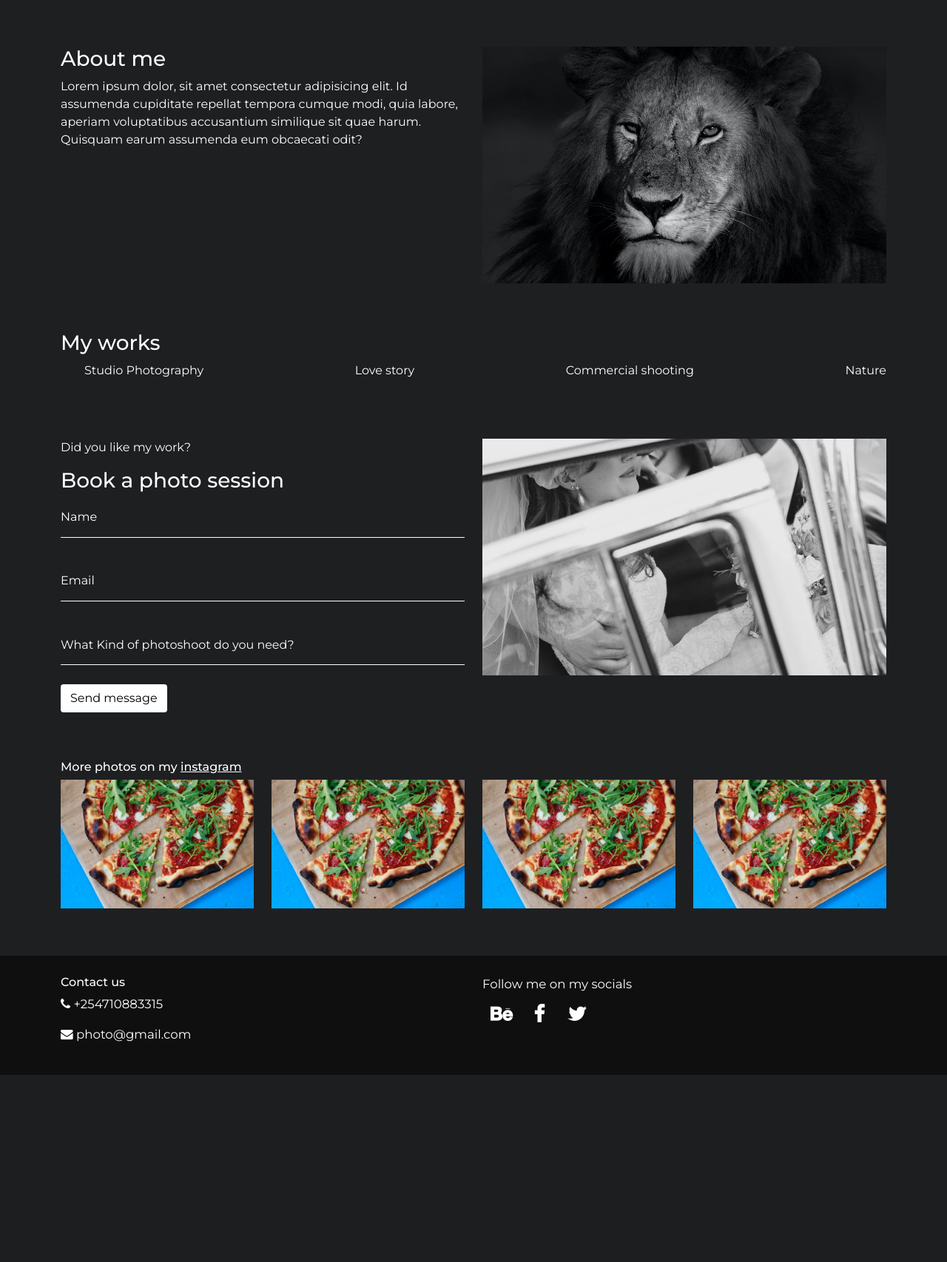
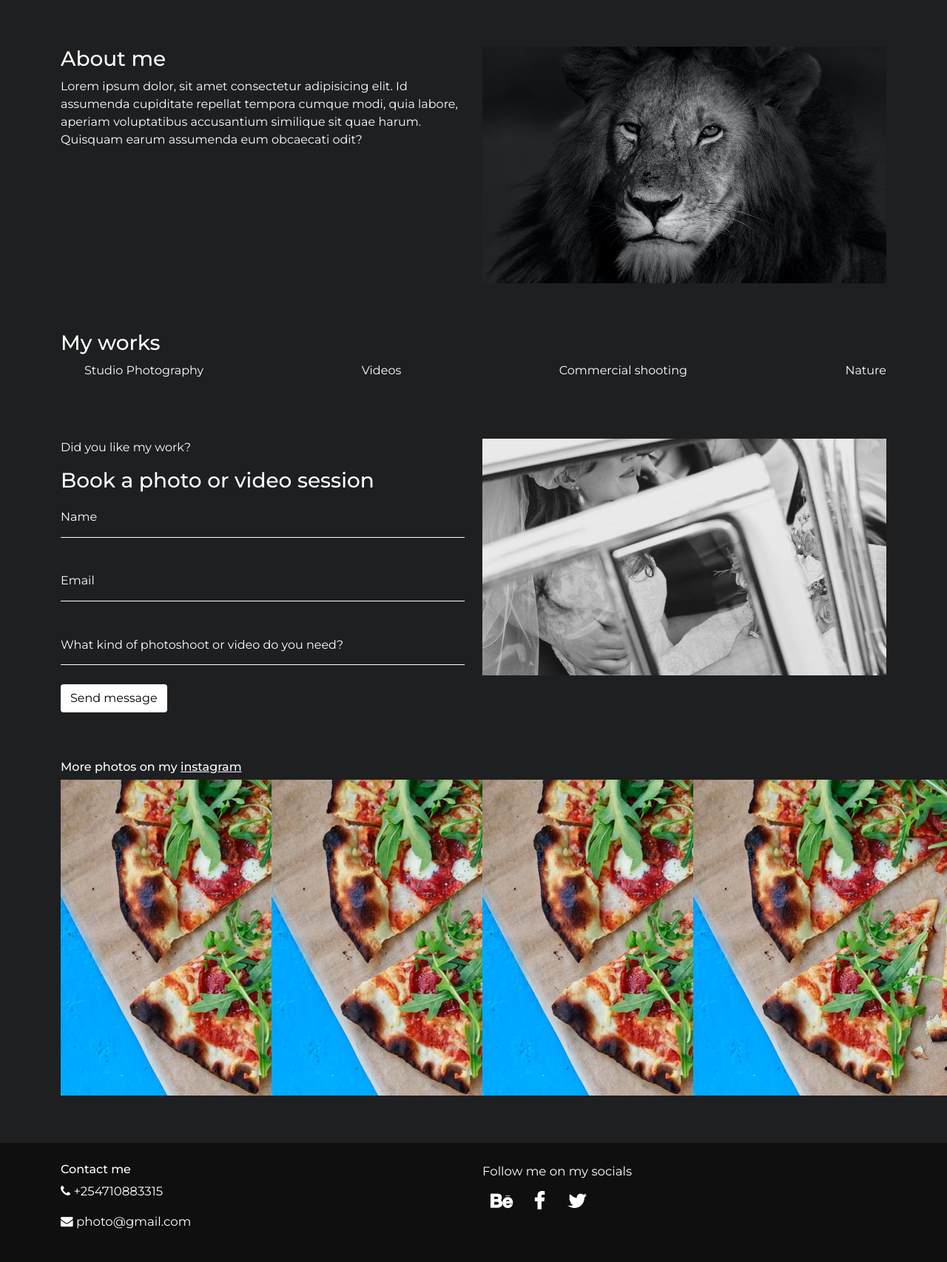
Before and after one commit to JoyChristine/myphotos, a Django app: page / in a window 1280 px wide; the page is wider, and only the part inside the window is pictured. Shown: the part 801-2507 px from the top of that part at 74% size. Before the commit the page ends 2254 px from the top of that part, so only its background shows below. Run offline with Django 4.2, Linux system fonts and the light colour scheme; data that the repository does not hold is empty.

Commit message:
display flex the insta photos

```diff
--- a/photos/templates/all/index.html
+++ b/photos/templates/all/index.html
@@ -101,7 +101,7 @@
           <div id="tabs-container">
             <ul class="tabs-menu" id="tabs-menu">
               <li class="current" id="current"><a href="#tab-1">Studio Photography</a></li>
-              <li><a href="#tab-2">Love story</a></li>
+              <li><a href="#tab-2">Videos</a></li>
               <li><a href="#tab-3">Commercial shooting</a></li>
               <li><a href="#tab-4">Nature</a></li>
             </ul>
@@ -126,37 +126,7 @@
               <div id="tab-4" class="tab-content">tab 4 content</div>
             </div>
           </div>
-          <!-- <div id="works">
-            <ul>
-              <li></li>
-              <li></li>
-              <li></li>
-            </ul>
-          </div>
-          {%for image in images%}
-          <div class="column">
-            <img src="{{image.image.url}}" class="img-fluid" alt="">
-          </div>
-          {%endfor%} -->
-          <!-- <div class="column">
 
-
-            <img src="static/img/img4.jpg" style="width:100%">
-            <img src="static/img/img3.jpg" style="width:100%">
-            <img src="static/img/img2.jpg" style="width:100%">
-
-          </div>
-          <div class="column">
-            <img src="static/img/img1.jpg" style="width:100%">
-            <img src="static/img/img5.jpg" style="width:100%">
-
-          </div>
-          <div class="column">
-            <img src="static/img/img4.jpg" style="width:100%">
-            <img src="static/img/img5.jpg" style="width:100%">
-
-          </div>
-           -->
         </div>
 
       </div>
@@ -169,7 +139,7 @@
           <div class="col-md-6">
             <div class="contact-box">
               <p>Did you like my work?</p>
-                         <h3>Book a photo session</h3>
+                         <h3>Book a photo or video session</h3>
                <form>
                   <div class="user-box">
                     <input type="text" name="name" required>
@@ -181,7 +151,7 @@
                   </div>
                   <div class="user-box">
                     <input type="text" name="message" required>
-                    <label>What Kind of photoshoot do you need?</label>
+                    <label>What kind of photoshoot or video do you need?</label>
                   </div>
                  <button class="btn" id="submit">Send message</button>
                </form>
@@ -196,26 +166,27 @@
         </div>
       </div>
     </div>
+
     <div id="more">
       <div class="container">
         <h6>More photos on my <span id="insta"> <a href="https://www.instagram.com/" target="_blank">instagram</a> </span> </h6>
-        <div class="row ">
+        <div class="row" id="more-row">
 
 
-          <div class="col-md-3">
-            <img src="static/img/img2.jpg" style="width:100%">
+          <div class="col-md-3" id="more-col">
+            <img src="static/img/img2.jpg" >
 
           </div>
           <div class="col-md-3">
-            <img src="static/img/img2.jpg" style="width:100%">
+            <img src="static/img/img2.jpg" >
 
           </div>
           <div class="col-md-3">
-            <img src="static/img/img2.jpg" style="width:100%">
+            <img src="static/img/img2.jpg" >
 
           </div>
           <div class="col-md-3">
-            <img src="static/img/img2.jpg" style="width:100%">
+            <img src="static/img/img2.jpg" >
 
           </div>
 
@@ -227,7 +198,7 @@
       <div class="container">
         <div class="row">
           <div class="col-md-6">
-            <h6>Contact us</h6>
+            <h6>Contact me</h6>
             <p>  <i class="fa fa-phone" id="phone"></i> +254710883315</p>
             <p><i class="fa fa-envelope"></i> photo@gmail.com</p>
           </div>
```
